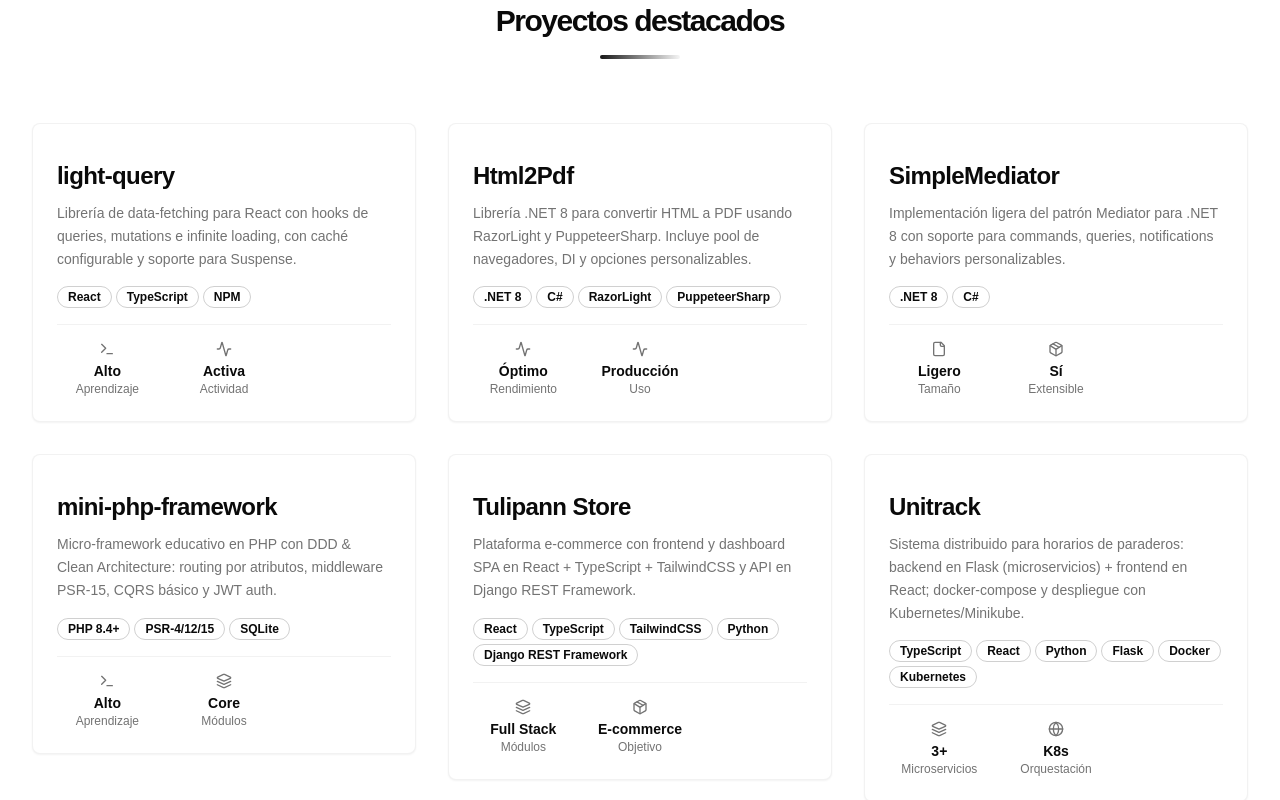
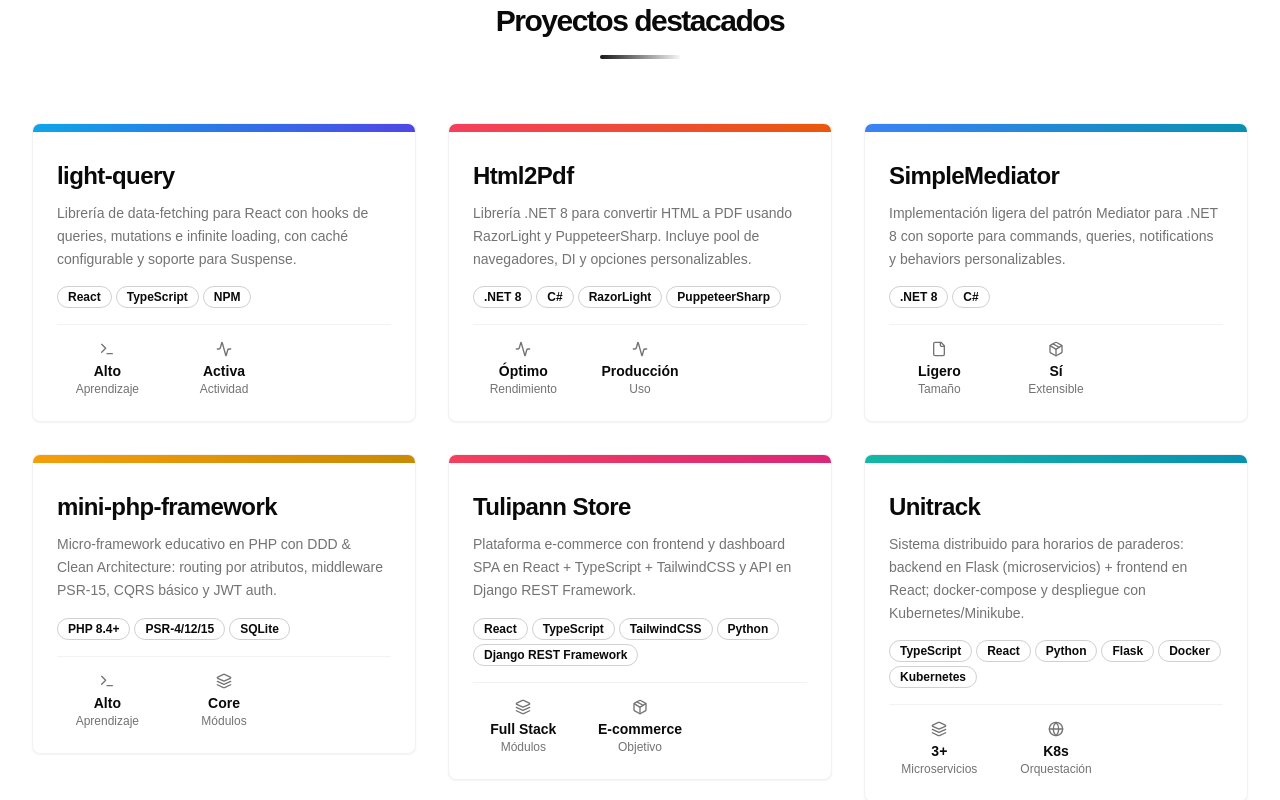
Before and after one commit to NastMz/portfolio, a Next.js app: page / in a window 1280 px wide. Shown: the part 3840-4640 px from the top of the page. Built offline with nearby package versions, Linux system fonts and the light colour scheme.

Commit message:
feat: add safelist patterns to Tailwind configuration for improved utility class handling

```diff
--- a/tailwind.config.ts
+++ b/tailwind.config.ts
@@ -101,5 +101,10 @@ const config: Config = {
   	}
   },
   plugins: [require("tailwindcss-animate")],
+  safelist: [
+    { pattern: /from-*-*/ },
+    { pattern: /to-*-*/ },
+    { pattern: /border-l-*-*/ },
+  ],
 };
 export default config;
```
